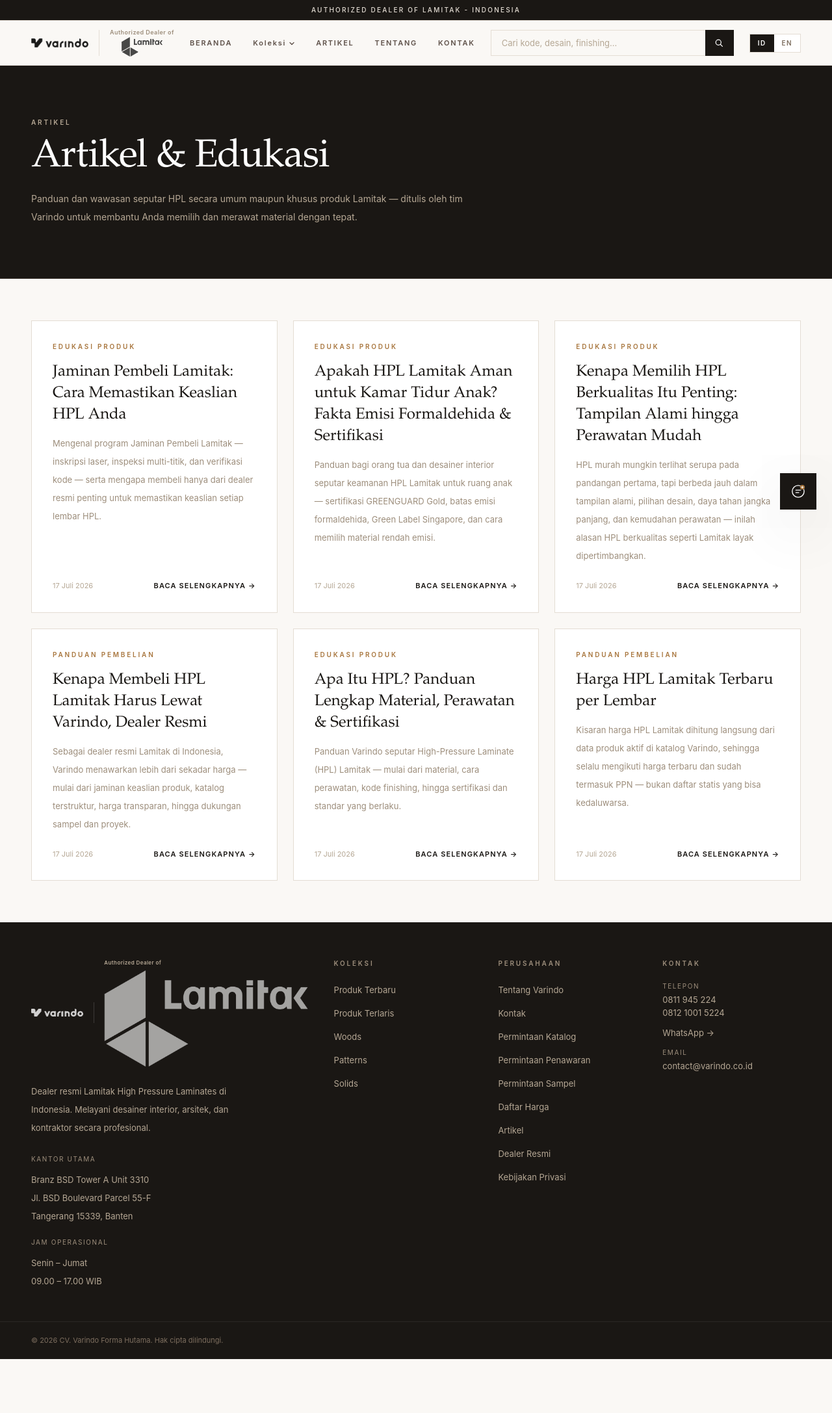
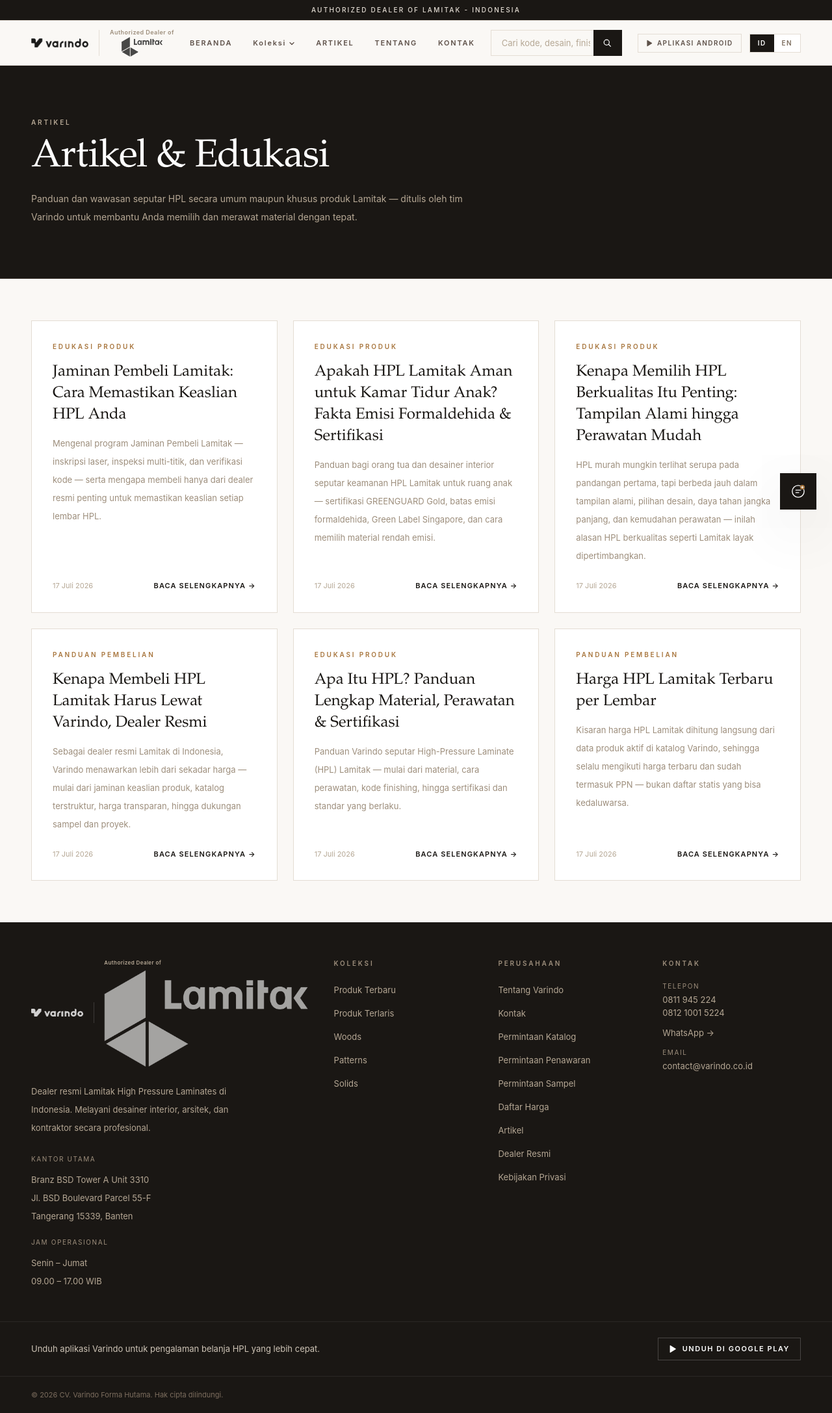
Before and after one commit to varindoadmin-creator/varindo-store, a Next.js app: page /blog in a window 1280 px wide. Shown: the whole page at 65% size. Before the commit the page ends 2091 px from the top, so only its background shows below. Built offline with nearby package versions, Linux system fonts and the light colour scheme.

Commit message:
Add prominent Google Play link to header and footer
Links to the closed-testing opt-in page so visitors can install and
opt in as testers while co.varindo.catalog works toward the 12-tester
threshold needed for production access.

```diff
--- a/src/components/Footer.tsx
+++ b/src/components/Footer.tsx
@@ -4,6 +4,16 @@ import Link from 'next/link';
 import Image from 'next/image';
 import { useLang } from '@/lib/LangContext';
 import { t } from '@/lib/i18n';
+
+const PLAY_STORE_URL = 'https://play.google.com/apps/testing/co.varindo.catalog';
+
+function PlayStoreIcon({ size = 13 }: { size?: number }) {
+  return (
+    <svg width={size} height={size} viewBox="0 0 24 24" fill="currentColor" aria-hidden="true">
+      <path d="M3 2.5v19a1 1 0 0 0 1.53.85l15-9.5a1 1 0 0 0 0-1.7l-15-9.5A1 1 0 0 0 3 2.5z" />
+    </svg>
+  );
+}
 
 export function Footer() {
   const { lang } = useLang();
@@ -117,6 +127,19 @@ export function Footer() {
       </div>
 
       <div className="border-t border-white/[0.07]">
+        <div className="shell py-6 flex flex-col sm:flex-row items-center justify-between gap-4">
+          <p className="text-[13px] text-varindo-300 text-center sm:text-left">
+            {t('footer', 'appTagline', lang)}
+          </p>
+          <a href={PLAY_STORE_URL} target="_blank" rel="noopener noreferrer"
+            className="inline-flex items-center gap-2 border border-white/20 px-4 py-2 text-[11px] font-semibold tracking-[0.14em] uppercase text-white hover:bg-white hover:text-varindo-ink transition-colors shrink-0">
+            <PlayStoreIcon />
+            {t('footer', 'appLink', lang)}
+          </a>
+        </div>
+      </div>
+
+      <div className="border-t border-white/[0.07]">
         <div className="shell py-5">
           <p className="text-[11px] text-varindo-600">
             {t('footer', 'copyright', lang, { year })}
--- a/src/components/Header.tsx
+++ b/src/components/Header.tsx
@@ -6,6 +6,16 @@ import { useRouter, usePathname } from 'next/navigation';
 import { FormEvent, useState, useEffect } from 'react';
 import { useLang } from '@/lib/LangContext';
 import { t, type Lang } from '@/lib/i18n';
+
+const PLAY_STORE_URL = 'https://play.google.com/apps/testing/co.varindo.catalog';
+
+function PlayStoreIcon({ size = 11 }: { size?: number }) {
+  return (
+    <svg width={size} height={size} viewBox="0 0 24 24" fill="currentColor" aria-hidden="true">
+      <path d="M3 2.5v19a1 1 0 0 0 1.53.85l15-9.5a1 1 0 0 0 0-1.7l-15-9.5A1 1 0 0 0 3 2.5z" />
+    </svg>
+  );
+}
 
 const collectionItems = [
   { key: 'new-arrivals', href: '/collections/new-arrivals' },
@@ -173,6 +183,11 @@ export function Header() {
 
             {/* Right controls */}
             <div className="hidden sm:flex shrink-0 items-center gap-3">
+              <a href={PLAY_STORE_URL} target="_blank" rel="noopener noreferrer"
+                className="inline-flex items-center gap-1.5 border border-varindo-line px-3 py-1.5 text-[10px] font-semibold tracking-[0.14em] uppercase text-varindo-700 hover:border-varindo-ink hover:text-varindo-ink transition-colors">
+                <PlayStoreIcon />
+                {t('nav', 'getApp', lang)}
+              </a>
               <LangSwitcher />
             </div>
 
@@ -223,12 +238,20 @@ export function Header() {
               </div>
             </div>
             {/* Mobile lang + CTA */}
-            <div className="shell pb-5 pt-2 flex gap-3 items-center">
-              <LangSwitcher />
-              <a href="https://wa.me/62811945224" target="_blank" rel="noreferrer"
+            <div className="shell pb-5 pt-2 flex flex-col gap-3">
+              <div className="flex gap-3 items-center">
+                <LangSwitcher />
+                <a href="https://wa.me/62811945224" target="_blank" rel="noreferrer"
+                  onClick={() => setIsOpen(false)}
+                  className="btn-ink flex-1 justify-center">
+                  {t('nav', 'chatWithUs', lang)}
+                </a>
+              </div>
+              <a href={PLAY_STORE_URL} target="_blank" rel="noopener noreferrer"
                 onClick={() => setIsOpen(false)}
-                className="btn-ink flex-1 justify-center">
-                {t('nav', 'chatWithUs', lang)}
+                className="inline-flex items-center justify-center gap-1.5 border border-varindo-line px-3 py-2.5 text-[11px] font-semibold tracking-[0.14em] uppercase text-varindo-700 hover:border-varindo-ink hover:text-varindo-ink transition-colors">
+                <PlayStoreIcon size={12} />
+                {t('nav', 'getApp', lang)}
               </a>
             </div>
           </div>
--- a/src/lib/i18n.ts
+++ b/src/lib/i18n.ts
@@ -20,6 +20,7 @@ export const translations = {
     about:        { id: 'Tentang',   en: 'About' },
     contact:      { id: 'Kontak',    en: 'Contact' },
     chatWithUs:   { id: 'Hubungi Kami', en: 'Chat with Us' },
+    getApp:       { id: 'Aplikasi Android', en: 'Android App' },
     searchPlaceholder: {
       id: 'Cari kode, desain, finishing...',
       en: 'Search by code, design, finish...'
@@ -395,6 +396,11 @@ export const translations = {
     priceListLink:{ id: 'Daftar Harga', en: 'Price List' },
     blogLink:     { id: 'Artikel', en: 'Articles' },
     otorisasiLink:{ id: 'Dealer Resmi', en: 'Authorized Dealer' },
+    appTagline:   {
+      id: 'Unduh aplikasi Varindo untuk pengalaman belanja HPL yang lebih cepat.',
+      en: 'Download the Varindo app for a faster HPL browsing experience.'
+    },
+    appLink:      { id: 'Unduh di Google Play', en: 'Get it on Google Play' },
     copyright:    { id: '© {year} CV. Varindo Forma Hutama. Hak cipta dilindungi.', en: '© {year} CV. Varindo Forma Hutama. All rights reserved.' }
   },
 
```
